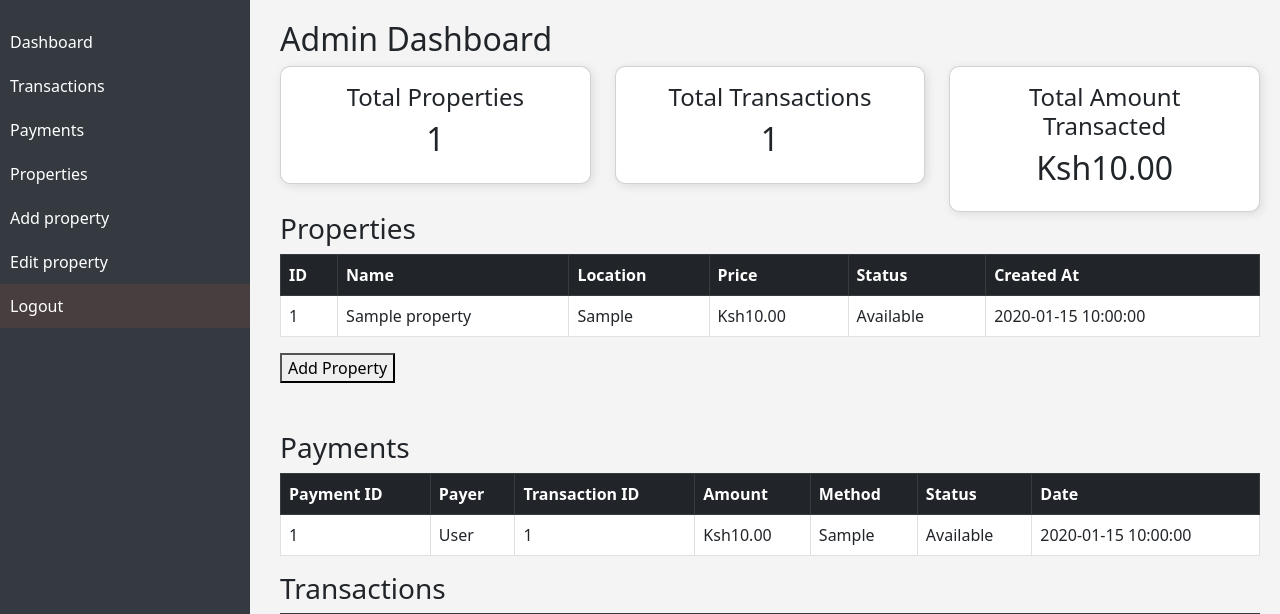
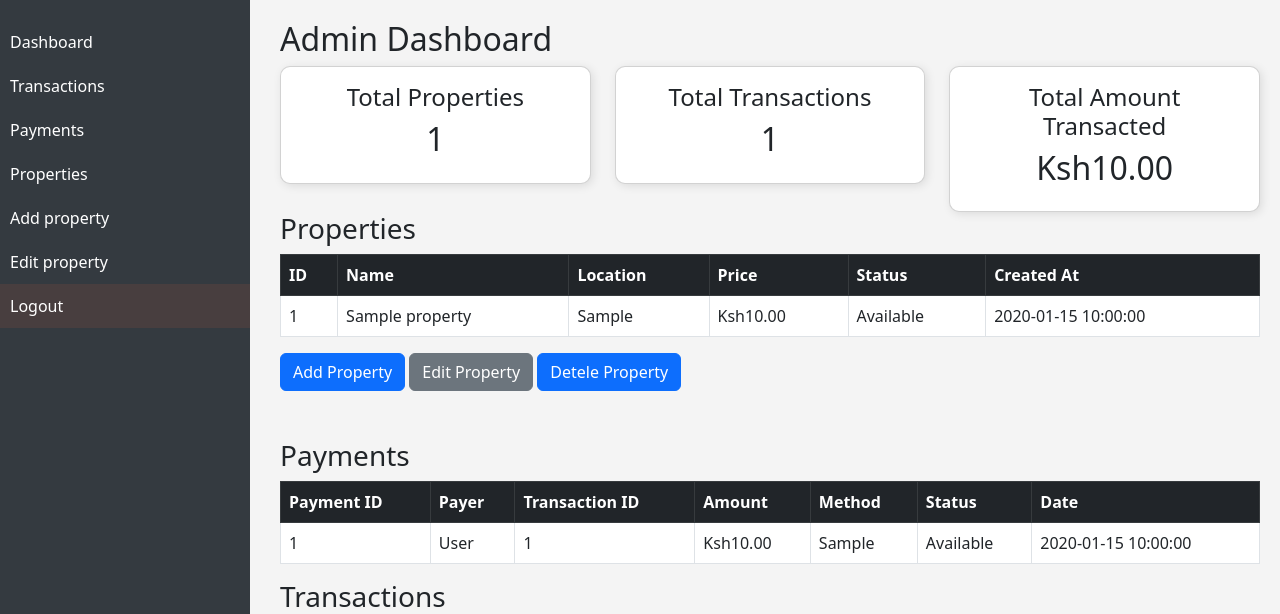
Before and after one commit to emmakaranja757/apiproject, a PHP site: page /admin_dashboard.php in a window 1280 px wide. Shown: the top 614 px of the page. Run offline with PHP 8.4, Linux system fonts and the light colour scheme; the visitor is signed in with stand-in values (Sample User, id 1); tables that the repository leaves empty or names only in its code hold one stand-in row (values such as "Sample post").

Commit message:
2 button

```diff
--- a/processes/admin/admin_dashboard.php
+++ b/processes/admin/admin_dashboard.php
@@ -182,7 +182,9 @@ $conn->close();
                 <?php endwhile; ?>
             </tbody>
         </table>
-        <button a href="add_property.php">Add Property</button>
+        <button class="btn btn-primary" onclick="location.href='add_property.php'">Add Property</button>
+<button class="btn btn-secondary" onclick="location.href='edit_property.php'">Edit Property</button>
+<button class ="btn btn-primary" onclick="location.href='delete_property.php'">Detele Property</button>
     </div>
 
     <!-- Payments Table -->
```
